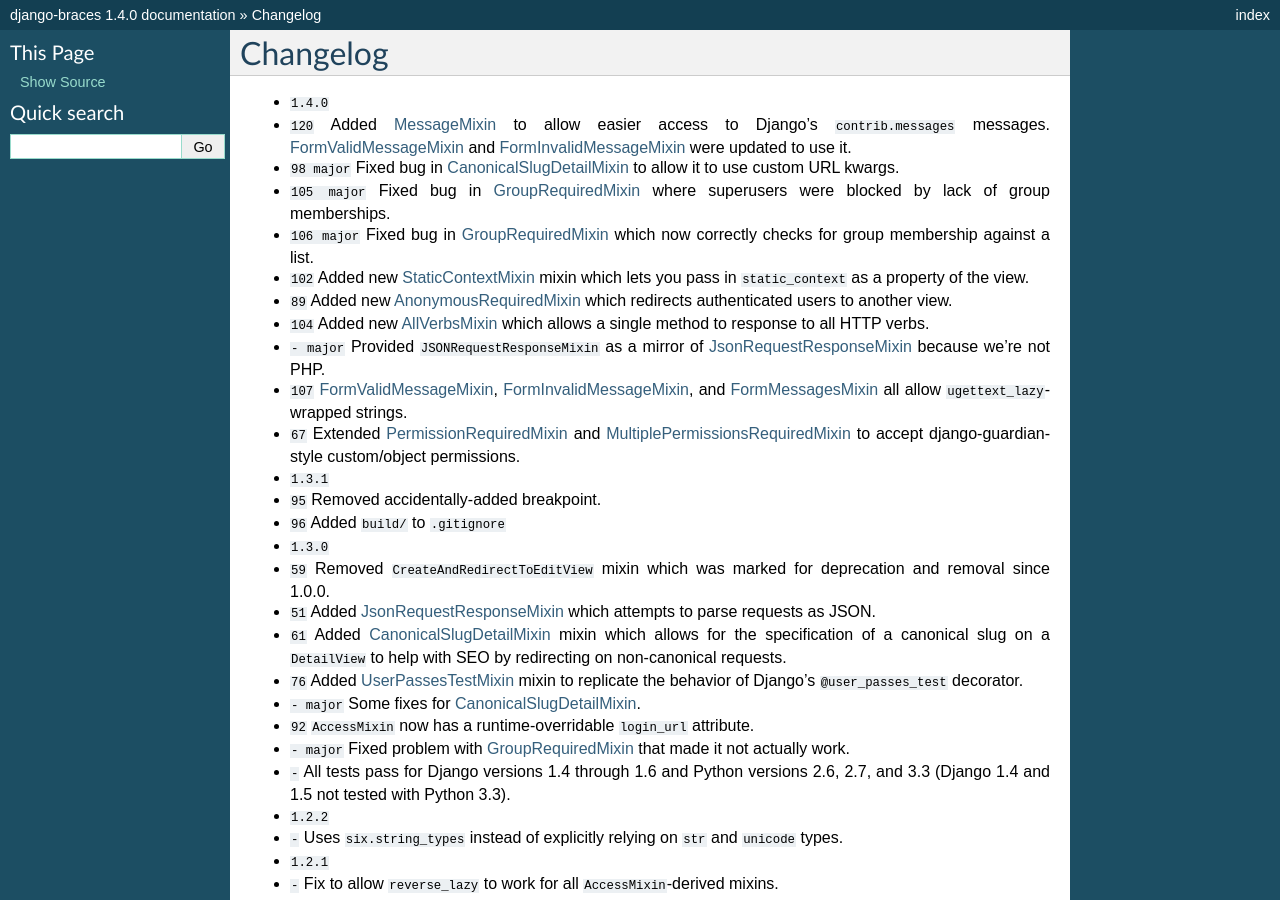
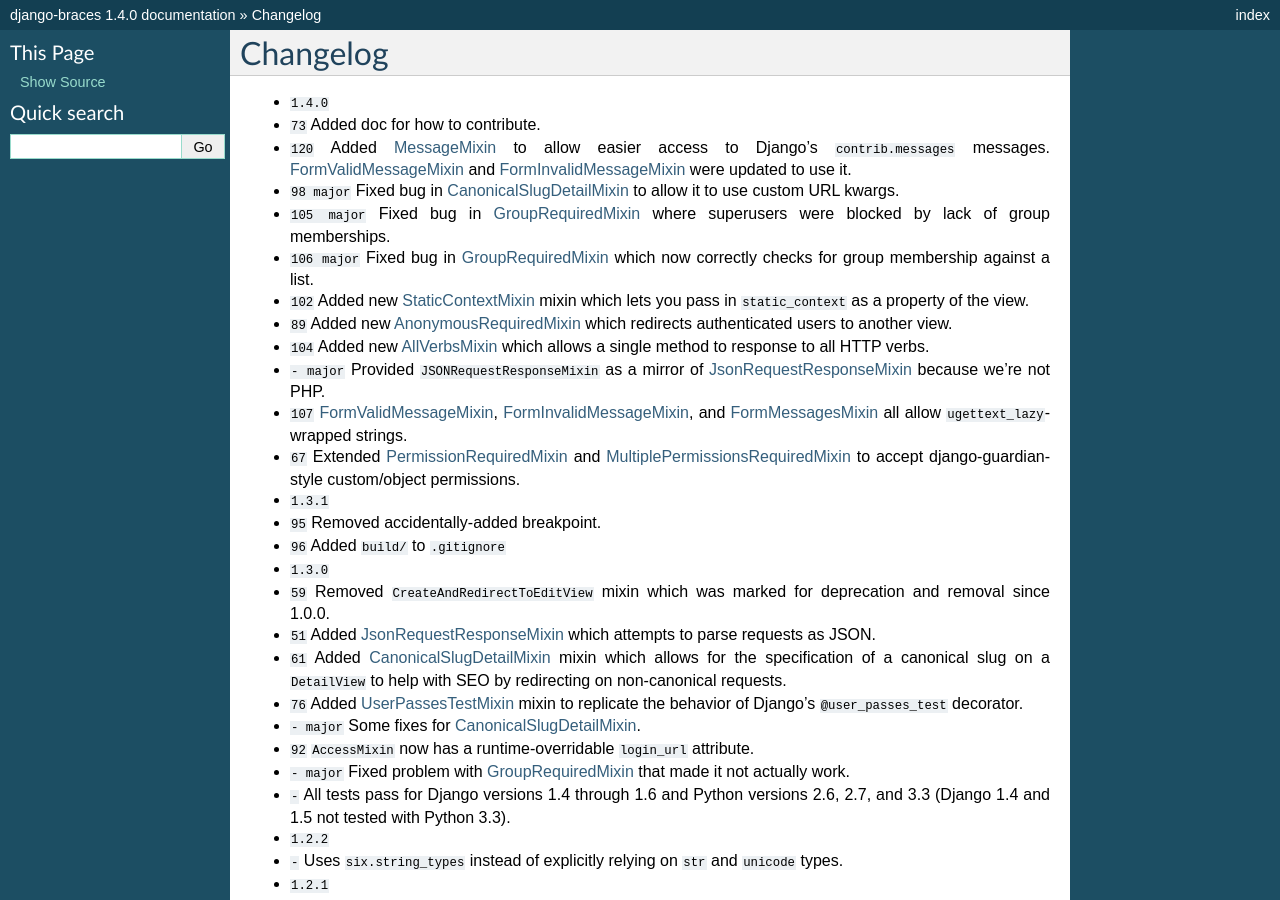
Before and after one commit to brack3t/django-braces, a Sphinx documentation site: the page built from docs/changelog.rst, in a window 1280 px wide and 900 px high. Built offline with Sphinx 7.4.7, drawn with Linux system fonts in a browser that asks for light colours; cross-references to code outside the pages are shown as plain code.

Commit message:
changelog

```diff
--- a/docs/changelog.rst
+++ b/docs/changelog.rst
@@ -5,6 +5,7 @@
 =========
 
 * :release:`1.4.0 <2014-03-05>`
+* :support:`73` Added doc for how to contribute.
 * :feature:`120` Added :ref:`MessageMixin` to allow easier access to Django's ``contrib.messages`` messages. :ref:`FormValidMessageMixin` and :ref:`FormInvalidMessageMixin` were updated to use it.
 * :bug:`98 major` Fixed bug in :ref:`CanonicalSlugDetailMixin` to allow it to use custom URL kwargs.
 * :bug:`105 major` Fixed bug in :ref:`GroupRequiredMixin` where superusers were blocked by lack of group memberships.
```
